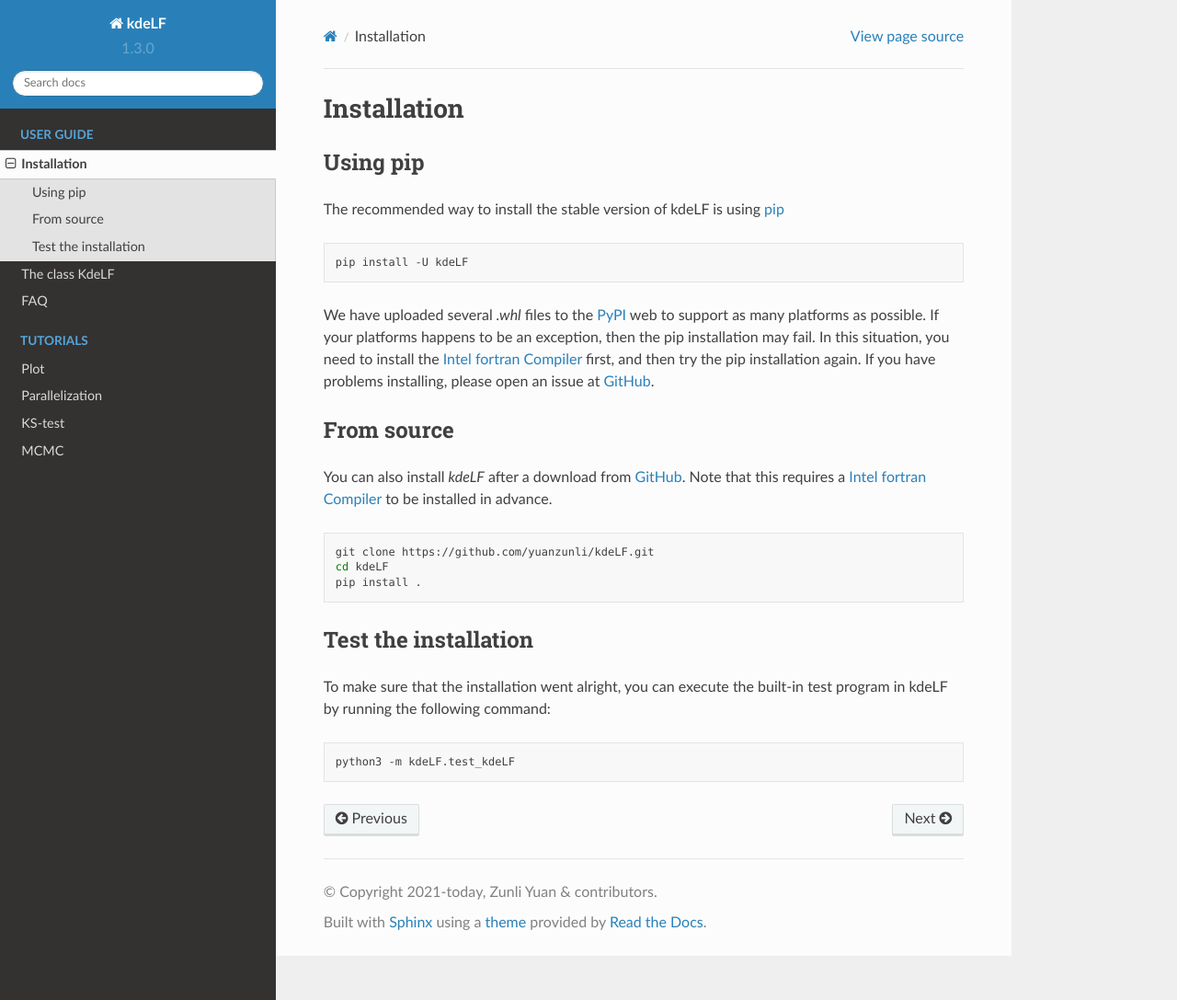
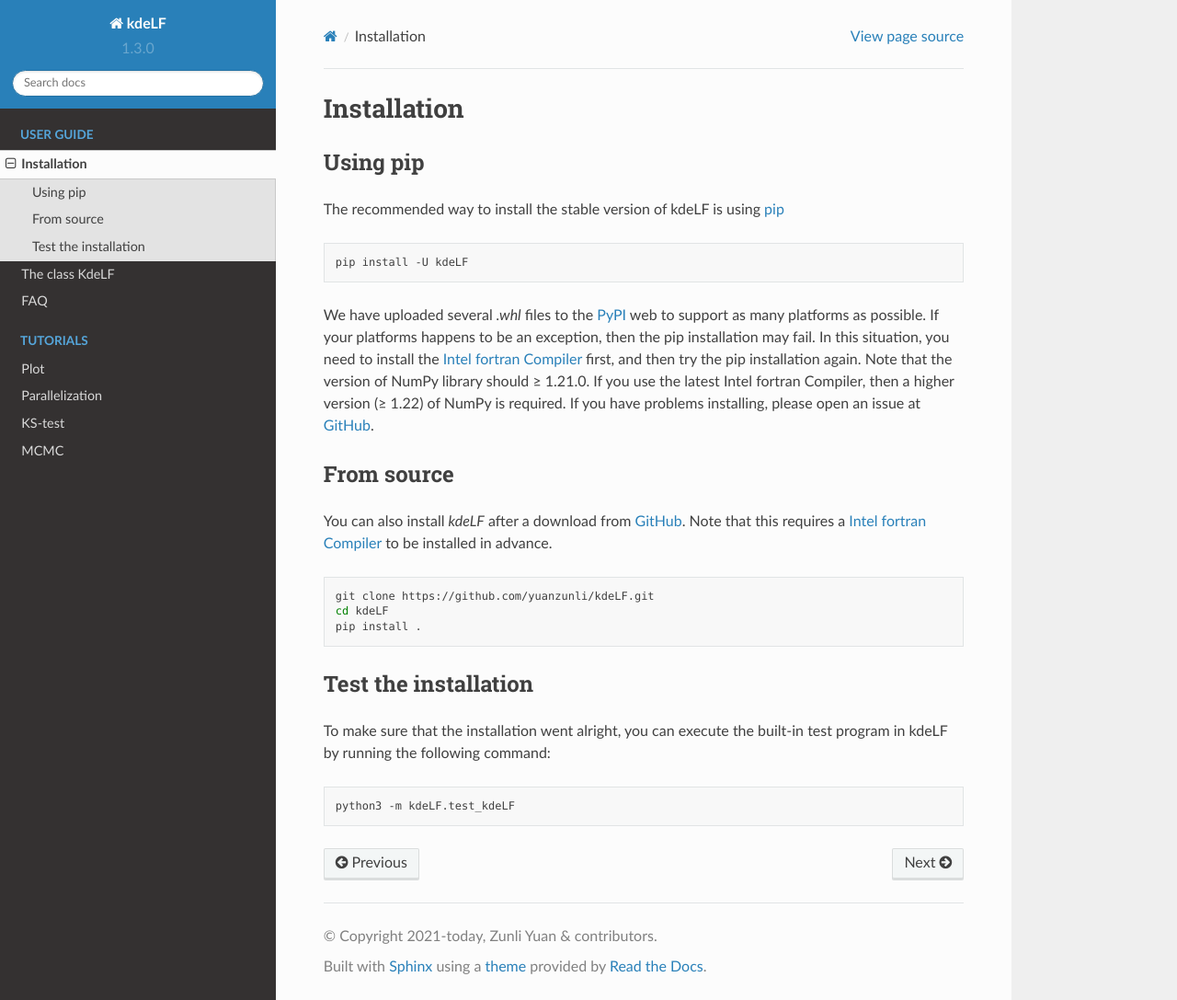
Before and after one commit to yuanzunli/kdeLF, a Sphinx documentation site: the page built from source/user/install.rst, in a window 1280 px wide and 1087 px high. Shown: the whole window at 92% size. Built offline with Sphinx 7.4.7 and the Read the Docs theme 2.0.0, drawn with Linux system fonts in a browser that asks for light colours; pages that are not in the unit, such as notebooks, are missing from menus.

Commit message:
Update install.rst

```diff
--- a/source/user/install.rst
+++ b/source/user/install.rst
@@ -13,7 +13,7 @@ The recommended way to install the stable version of kdeLF is using
 
     pip install -U kdeLF
 
-We have uploaded several `.whl` files to the `PyPI <https://pypi.org/project/kdeLF/>`_ web to support as many platforms as possible. If your platforms happens to be an exception, then the pip installation may fail. In this situation, you need to install the `Intel fortran Compiler <https://www.intel.com/content/www/us/en/developer/articles/news/free-intel-software-developer-tools.html>`_ first, and then try the pip installation again. If you have problems installing, please open an issue at `GitHub <https://github.com/yuanzunli/kdeLF/issues>`_.
+We have uploaded several `.whl` files to the `PyPI <https://pypi.org/project/kdeLF/>`_ web to support as many platforms as possible. If your platforms happens to be an exception, then the pip installation may fail. In this situation, you need to install the `Intel fortran Compiler <https://www.intel.com/content/www/us/en/developer/articles/news/free-intel-software-developer-tools.html>`_ first, and then try the pip installation again. Note that the version of NumPy library should ≥ 1.21.0. If you use the latest Intel fortran Compiler, then a higher version (≥ 1.22) of NumPy is required. If you have problems installing, please open an issue at `GitHub <https://github.com/yuanzunli/kdeLF/issues>`_.
 
 
 From source
```
